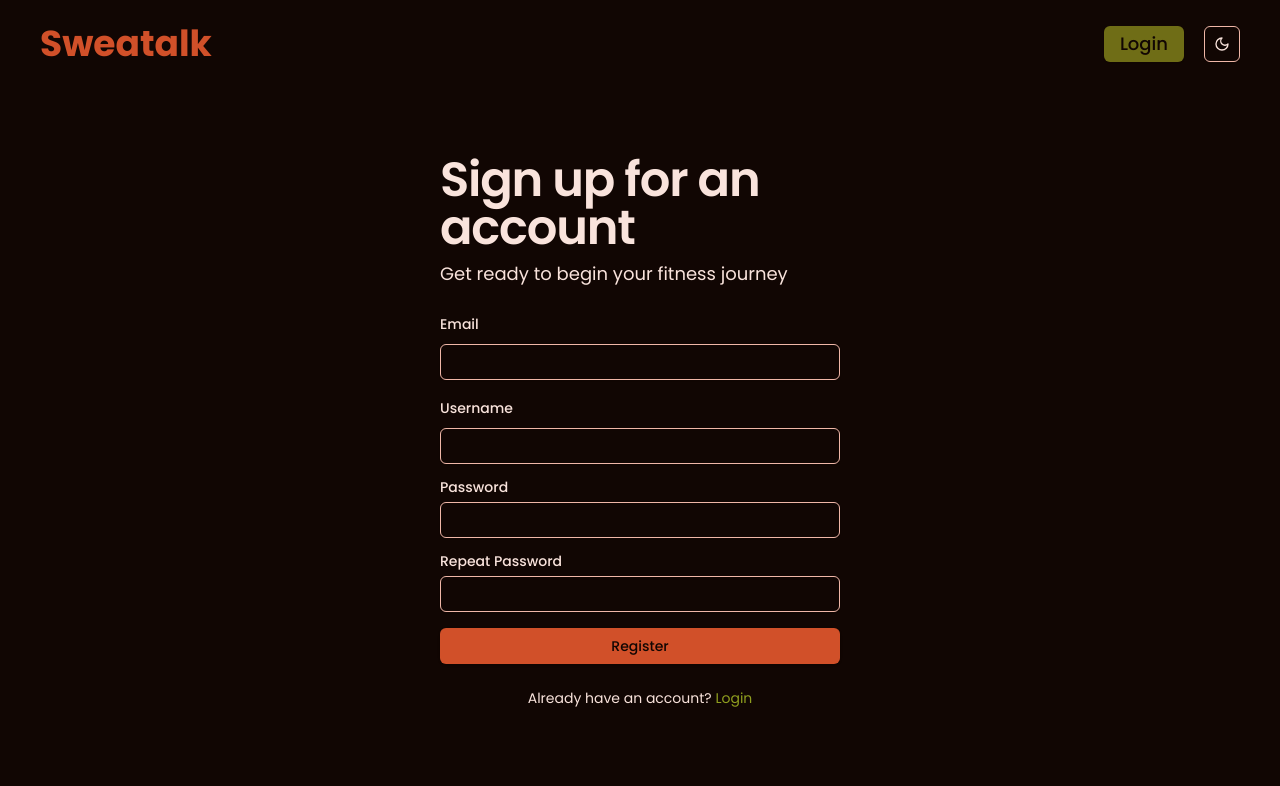
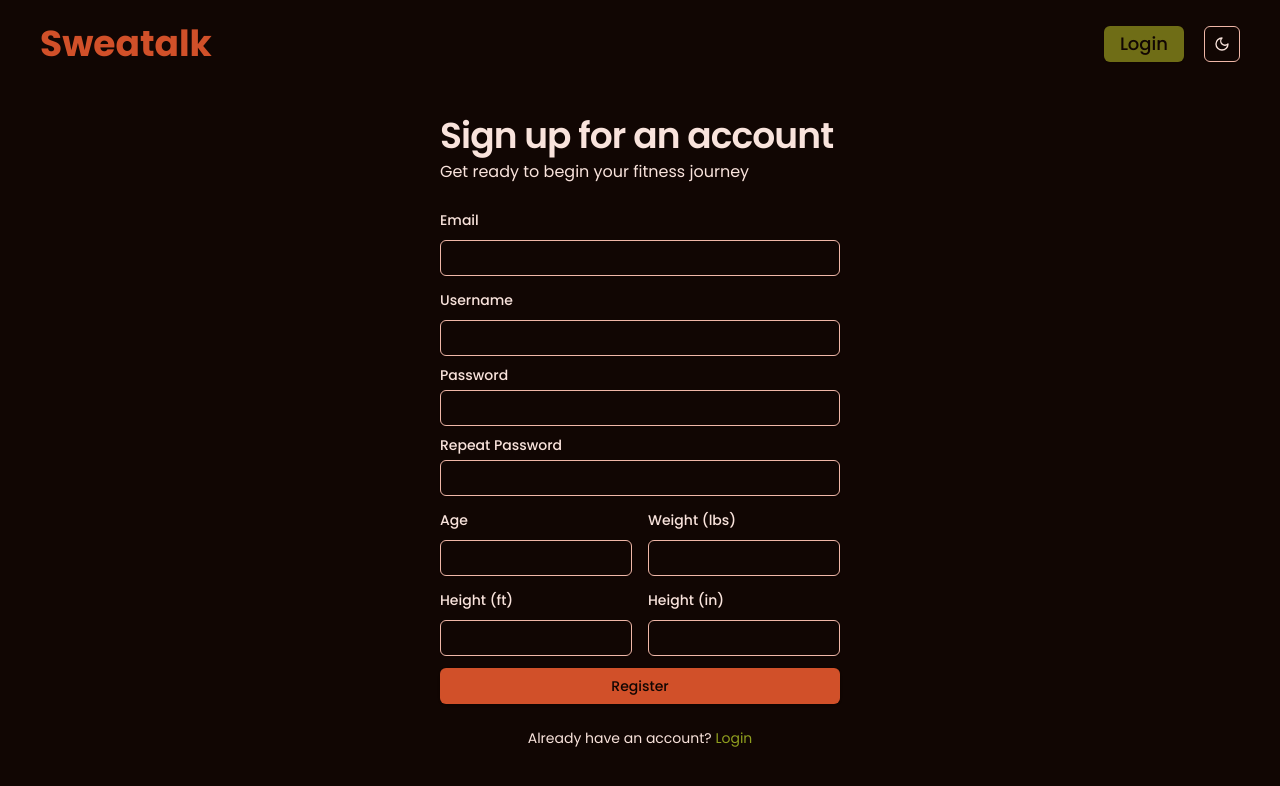
Before and after one commit to bdey05/Sweatalk, a React (Vite) app in the folder frontend/: page /register in a window 1280 px wide. Shown: the top 786 px of the page. Built offline with nearby package versions, Linux system fonts and the light colour scheme.

Commit message:
Finish Login/Register forms and added new profile fields

```diff
--- a/frontend/src/components/ui/appnav.tsx
+++ b/frontend/src/components/ui/appnav.tsx
@@ -18,41 +18,18 @@ import {
   SidebarMenuButton,
   SidebarMenuItem,
 } from "@/components/ui/sidebar";
+import { useAuthStore } from "@/stores/authstore";
 
 const navigationItems = [
   //{ icon: LayoutDashboard, label: "Dashboard", to: "/dashboard", isActive: true },
   //{ icon: Calendar, label: "Schedule", to: "/schedule" },
-  { icon: DumbbellIcon, label: "Workout Tracker", to: "/workout-tracker" },
-  { icon: Utensils, label: "Meal Plan", to: "/meal-plan" },
+  { icon: DumbbellIcon, label: "Workout Tracker", to: "/workout" },
+  { icon: Utensils, label: "Meal Plan", to: "/fooddiary" },
 ]
 
-import { useState } from "react";
 
 const AppNav = () => {
-
-    const [JWT, setJWT] = useState<string | null>(localStorage.getItem("token"));
-
-    const handleLogout = async () => {
-      const token = localStorage.getItem("token");
-      try {
-        const res = await fetch("http://localhost:5000/logout", {
-          method: "POST",
-          headers: {
-              "Content-Type": "application/json",
-              "x-access-tokens": token || "",
-          },
-        });
-        if (!res.ok)
-        {
-          throw new Error(`Response status: ${res.status}`);
-        }
-        localStorage.clear();
-        setJWT(null);
-
-      } catch(error) {
-          console.log(error);
-      }
-    }
+  const handleLogout = useAuthStore((state) => state.handleLogout);
 
   return (
      <SidebarProvider>
--- a/frontend/src/index.css
+++ b/frontend/src/index.css
@@ -84,6 +84,16 @@
 @layer base {
   * {
     @apply border-border;
+
+    input::-webkit-outer-spin-button,
+    input::-webkit-inner-spin-button {
+      -webkit-appearance: none;
+      margin: 0;
+    }
+
+    input[type=number] {
+      -moz-appearance: textfield;
+    }
   }
   body {
     @apply bg-background text-foreground;
--- a/frontend/src/routes/dashboard.tsx
+++ b/frontend/src/routes/dashboard.tsx
@@ -1,5 +1,7 @@
 import { createFileRoute, Link, redirect } from "@tanstack/react-router";
 import AppNav from "@/components/ui/appnav";
+import { useAuthStore } from "@/stores/authstore";
+import { useEffect, useState } from "react";
 
 
 
@@ -12,10 +14,16 @@ export const Route = createFileRoute("/dashboard")({
   component: Dashboard,
 });
 
+
 function Dashboard() {
+ const user = useAuthStore((state) => state.user);
+ console.log(user);
 
   return (
-    <AppNav />
+    <div>
+      <AppNav />
+    </div>
+
   );
 
 }
--- a/frontend/src/routes/register.tsx
+++ b/frontend/src/routes/register.tsx
@@ -18,6 +18,12 @@ function Register() {
   const [username, setUsername] = useState<string>("");
   const [password, setPassword] = useState<string>("");
   const [repeatPassword, setRepeatPassword] = useState<string>("");
+  const [age, setAge] = useState<number>();
+  const [feet, setFeet] = useState<number>();
+  const [inches, setInches] = useState<number>();
+
+  const [weight, setWeight] = useState<number>();
+
 
   const token = useAuthStore((state) => state.token)
   const handleRegister = useAuthStore((state) => state.handleRegister);
@@ -26,7 +32,6 @@ function Register() {
 
   const navigate = useNavigate();
 
-  //ToDo: Add fields to form for age, weight, height, and image
   const verifyFields = (e) => {
     e.preventDefault();
     resetErrors();
@@ -37,7 +42,8 @@ function Register() {
     }
     else
     {
-      handleRegister(username, email, password, 40, 40, 40);
+      const height = (feet! * 12) + inches!;
+      handleRegister(username, email, password, age as number, weight as number, height);
     }
   };
 
@@ -57,22 +63,15 @@ function Register() {
       <Navbar />
       <div className="flex-1 flex items-center justify-center p-6">
         <div className="w-full max-w-[400px] space-y-6">
-          <div className="space-y-2">
-            <h1 className="text-5xl font-semibold tracking-tight">
-              Sign up for an account
-            </h1>
-            <p className="text-lg">Get ready to begin your fitness journey</p>
+          <div className="space-y-1">
+            <h1 className="text-4xl font-semibold tracking-tight">Sign up for an account</h1>
+            <p className="text-base">Get ready to begin your fitness journey</p>
           </div>
 
-          <form className="space-y-4" onSubmit={verifyFields}>
+          <form className="space-y-3" onSubmit={verifyFields}>
             <div className="space-y-2">
               <Label htmlFor="email">Email</Label>
-              <Input
-                id="email"
-                type="email"
-                onChange={(e) => setEmail(e.target.value)}
-                required
-              />
+              <Input id="email" type="email" onChange={(e) => setEmail(e.target.value)} required />
             </div>
             <div className="space-y-2">
               <Label htmlFor="username">Username</Label>
@@ -82,11 +81,7 @@ function Register() {
                 minLength={3}
                 maxLength={20}
                 pattern="^[a-zA-Z].*$"
-                onInvalid={(e) =>
-                  e.target.setCustomValidity(
-                    "Username must start with a letter"
-                  )
-                }
+                onInvalid={(e) => e.target.setCustomValidity("Username must start with a letter")}
                 onInput={(e) => e.target.setCustomValidity("")}
                 onChange={(e) => setUsername(e.target.value)}
                 required
@@ -103,7 +98,7 @@ function Register() {
                 pattern="^(?=.*[a-z])(?=.*[A-Z])(?=.*\d)(?=.*[^a-zA-Z0-9]).{8,}$"
                 onInvalid={(e) =>
                   e.target.setCustomValidity(
-                    "Password must be at least 8 characters with at least 1 uppercase letter, 1 lowercase letter, 1 digit, and 1 special character"
+                    "Password must be at least 8 characters with at least 1 uppercase letter, 1 lowercase letter, 1 digit, and 1 special character",
                   )
                 }
                 onInput={(e) => e.target.setCustomValidity("")}
@@ -115,12 +110,55 @@ function Register() {
               <div className="flex items-center justify-between">
                 <Label htmlFor="repeatpassword">Repeat Password</Label>
               </div>
-              <Input
-                id="repeatpassword"
-                type="password"
-                onChange={(e) => setRepeatPassword(e.target.value)}
-                required
-              />
+              <Input id="repeatpassword" type="password" onChange={(e) => setRepeatPassword(e.target.value)} required />
+            </div>
+            <div className="grid grid-cols-2 gap-4">
+              <div className="space-y-2">
+                <Label htmlFor="age">Age</Label>
+                <Input
+                  id="age"
+                  type="number"
+                  min="13"
+                  max="120"
+                  onChange={(e) => setAge(Number(e.target.value))}
+                  required
+                />
+              </div>
+              <div className="space-y-2">
+                <Label htmlFor="weight">Weight (lbs)</Label>
+                <Input
+                  id="weight"
+                  type="number"
+                  min="25"
+                  max="1000"
+                  onChange={(e) => setWeight(Number(e.target.value))}
+                  required
+                />
+              </div>
+            </div>
+            <div className="grid grid-cols-2 gap-4">
+              <div className="space-y-2">
+                <Label htmlFor="feet">Height (ft)</Label>
+                <Input
+                  id="feet"
+                  type="number"
+                  min="2"
+                  max="8"
+                  onChange={(e) => setFeet(Number(e.target.value))}
+                  required
+                />
+              </div>
+              <div className="space-y-2">
+                <Label htmlFor="inches">Height (in)</Label>
+                <Input
+                  id="inches"
+                  type="number"
+                  min="0"
+                  max="11"
+                  onChange={(e) => setInches(Number(e.target.value))}
+                  required
+                />
+              </div>
             </div>
 
             <Button type="submit" className="w-full">
--- a/frontend/src/stores/authstore.tsx
+++ b/frontend/src/stores/authstore.tsx
@@ -14,7 +14,7 @@ type AuthState = {
     registerError: customError
     handleLogin: (email: string, password: string) => Promise<boolean>
     handleRegister: (username: string, email: string, password: string, age: number, weight: number, height: number) => Promise<boolean>
-    handleLogout: () => void
+    handleLogout: () => Promise<boolean>
     resetErrors: () => void
 };
 
@@ -38,9 +38,8 @@ export const useAuthStore = create<AuthState>((set) => ({
           }
           const data = await res.json();
           localStorage.setItem("token", data["token"]);
-          //ToDo: Modify Flask API to return User on login along with token
-          //set({user: data["user"], token: data["token"]});
-          set({token: data["token"]});
+          localStorage.setItem("user", data["userObj"]);
+          set({user: data["userObj"], token: data["token"]});
           return true;
         } catch (error) {
             set({loginError: error as customError});
@@ -54,25 +53,43 @@ export const useAuthStore = create<AuthState>((set) => ({
             headers: {
               'Content-Type': 'application/json'
             },
-            body: JSON.stringify({username, email, password})
+            body: JSON.stringify({username, email, password, age, weight, height})
           });
           const data = await res.json();
           if (!res.ok) {
             throw new Error(data['error'] || `Response status: ${res.status}`);
           }
           localStorage.setItem("token", data["token"]);
-          //ToDo: Modify Flask API to return User on register along with token
-          //set({user: data["user"], token: data["token"]});
-          set({token: data["token"]});
+          localStorage.setItem("user", data["userObj"]);
+          set({user: data["userObj"], token: data["token"]});
           return true;
         } catch (error) {
             set({registerError: error as customError});
             return false;
         }
     },
-    handleLogout: () => {
-        localStorage.clear();
-        set({user: null, token: null});
+    handleLogout: async () => {
+        const JWT = localStorage.getItem("token");
+        try {
+          const res = await fetch("http://localhost:5000/logout", {
+            method: "POST",
+            headers: {
+                "Content-Type": "application/json",
+                "x-access-tokens": JWT || "",
+            },
+          });
+          if (!res.ok)
+          {
+            throw new Error(`Response status: ${res.status}`);
+          }
+          localStorage.clear();
+          set({user: null, token: null});
+          return true;
+        } catch(error) {
+            console.log(error);
+            return false;
+        }
+
     },
     resetErrors: () => {
       set({loginError: null, registerError: null});
```
Also changed, not shown: 2 other files (tests, documents, lock files or other folders).
